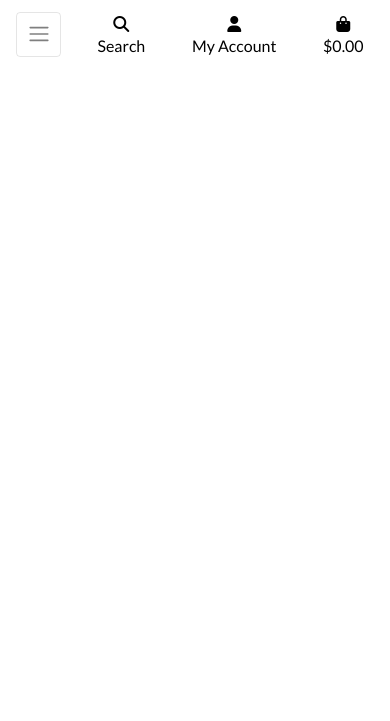
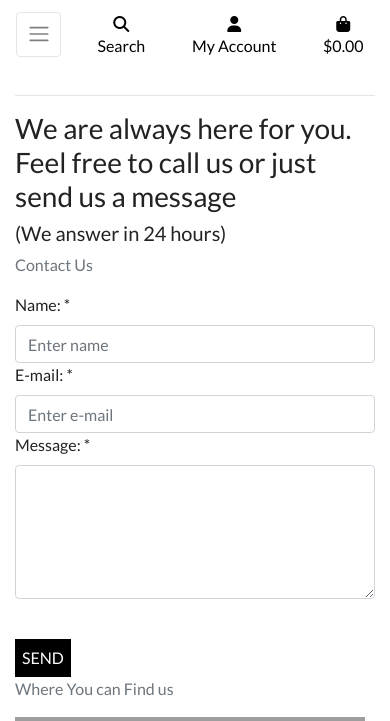
Before and after one commit to saram88/Protect, a Django app: page /contact/ in a window 390 px wide. Shown: the top 721 px of the page. Run offline with Django 3.2, Linux system fonts and the light colour scheme; some libraries are stand-ins or nearby versions; grey boxes are pictures that could not be loaded.

Commit message:
Fix mobile view

```diff
--- a/home/templates/home/contact.html
+++ b/home/templates/home/contact.html
@@ -2,7 +2,7 @@
 {% load static %}
 
 {% block page_header %}
-    <div class="container header-container">
+    <div class="container header-container d-none d-md-block">
         <div class="row">
             <div class="col"></div>
         </div>
--- a/home/templates/home/download.html
+++ b/home/templates/home/download.html
@@ -3,7 +3,7 @@
 
 
 {% block page_header %}
-    <div class="container header-container">
+    <div class="container header-container d-none d-md-block">
         <div class="row">
             <div class="col"></div>
         </div>
--- a/static/css/base.css
+++ b/static/css/base.css
@@ -138,6 +138,11 @@ body {
 .overlay {
 	height: 100%;
 	width: 100%;
+    top: 0;
+	left: 0;
+	position: fixed;
+	background: white;
+	z-index: -1;
 }
 
 a.category-badge > span.badge:hover {
```
